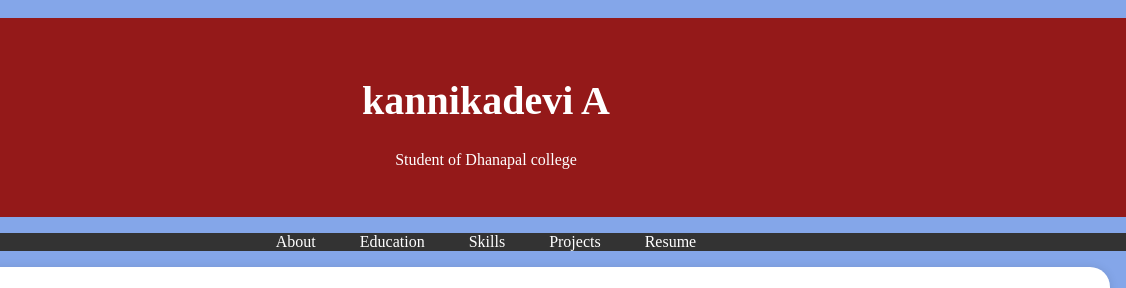
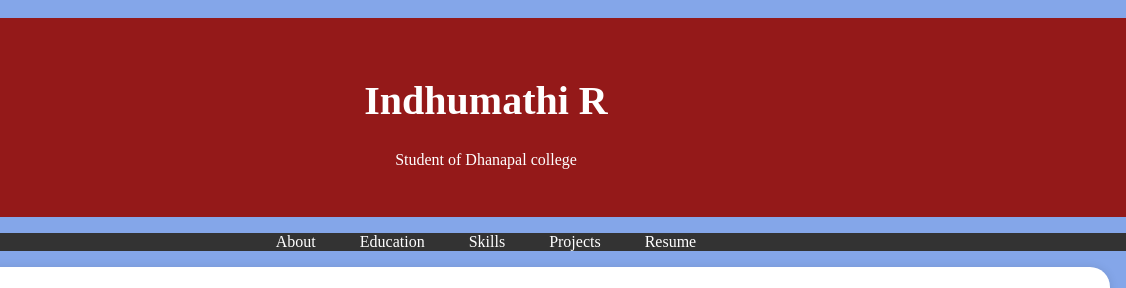
Before and after one commit to indhu262006/indhu, a plain HTML site: page index.html in a window 1280 px wide. Shown: the top 288 px of the page, 154-1280 px from the left. Drawn offline with Linux system fonts and the light colour scheme.

Commit message:
Update index.html

```diff
--- a/index.html
+++ b/index.html
@@ -96,7 +96,7 @@
         <div class="header-content">
             <!-- Add your profile picture here -->
             <img src="indhumathi .image.jpeg" alt="Your Profile Picture" class="profile-picture">
-            <h1> kannikadevi A</h1>
+            <h1> Indhumathi R</h1>
             <p>Student of Dhanapal college</p>
         </div>
     </header>
```
